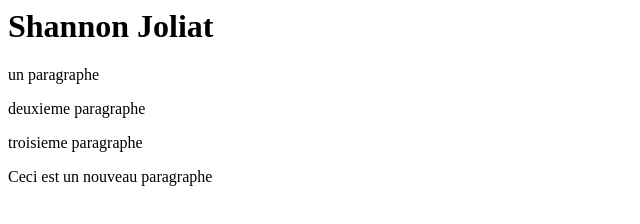
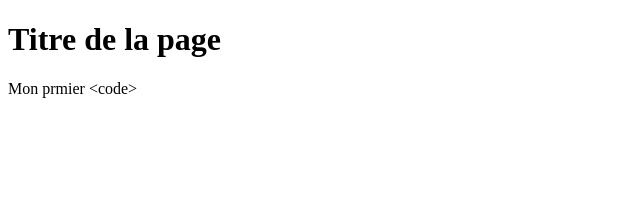
Before and after one commit to ShannonJoliat/premier-code, a plain HTML site: page index.html in a window 1280 px wide. Shown: the whole page, without its empty margins (0-640 px from the left). Drawn offline with Linux system fonts and the light colour scheme.

Commit message:
Code de base + icônes

```diff
--- a/index.html
+++ b/index.html
@@ -1,5 +1,26 @@
-<h1>Shannon Joliat</h1>
-<p>un paragraphe</p>
-<p>deuxieme paragraphe</p>
-<p>troisieme paragraphe</p>
-<p>Ceci est un nouveau paragraphe</p>
+<!DOCTYPE html>
+<html lang="fr"> <!-- précise la langue du contenu de la page -->
+<head>
+    <!-- Jeu de caractères utilisé pour l'encodage du fichier HTML -->
+    <meta charset="UTF-8">
+
+    <!-- Très important !!! Bloque le zoom automatique sur smartphones -->
+    <meta name="viewport" content="width=device-width, initial-scale=1.0">
+
+    <!-- Titre de la page -->
+    <title>Mon 1er code | Shannon Joliat </title>
+
+    <!-- Auteur -->
+    <meta name="author" content="Laure Dinateur">
+
+    <!-- Favicons : icône de la page dans plusieurs tailles et formats -->
+    <link rel="apple-touch-icon" sizes="180x180" href="./apple-touch-icon.png">
+    <link rel="icon" type="image/png" sizes="32x32" href="./favicon-32x32.png">
+    <link rel="icon" type="image/png" sizes="16x16" href="./favicon-16x16.png">
+    <link rel="manifest" href="./site.webmanifest">
+</head>
+<body>
+<h1>Titre de la page</h1>
+<p>Mon prmier &lt;code&gt;</p>
+</body>
+</html>
```
Also changed, not shown: android-chrome-192x192.png (added), android-chrome-512x512.png (added), apple-touch-icon.png (added), favicon-16x16.png (added), favicon-32x32.png (added), favicon.ico (added).
